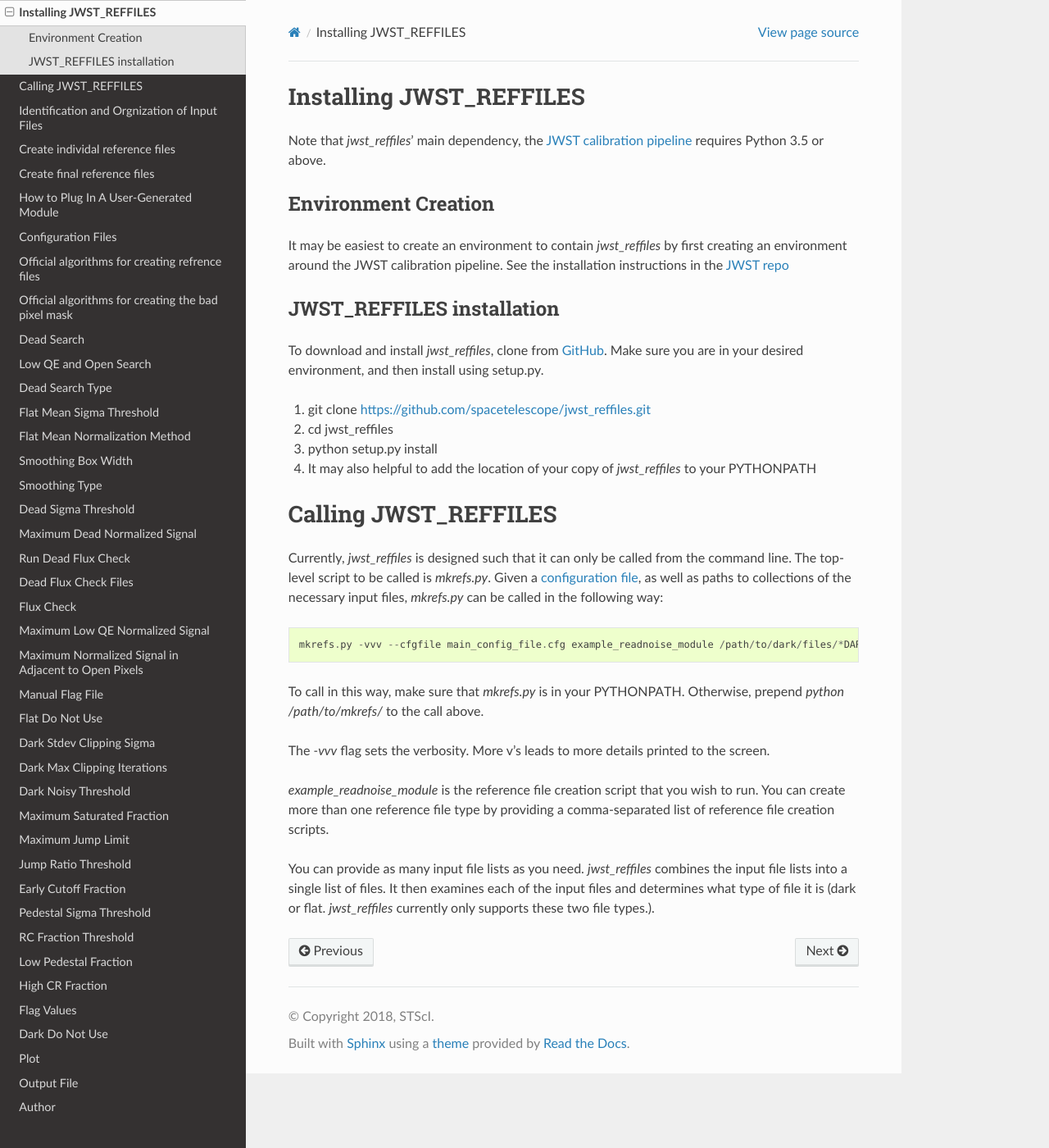
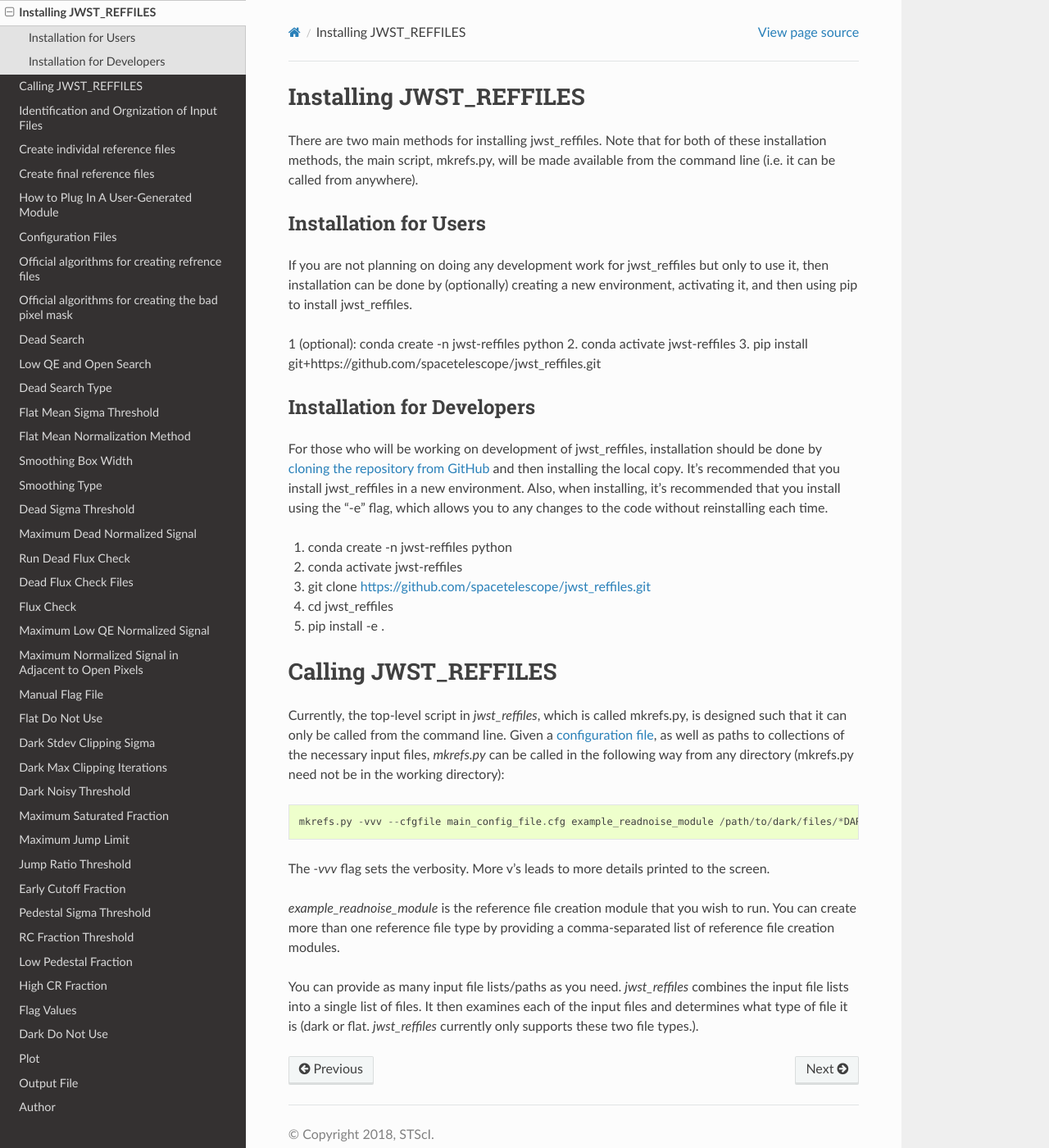
Before and after one commit to spacetelescope/jwst_reffiles, a Sphinx documentation site: the page built from docs/install.rst, in a window 1280 px wide and 1400 px high. Shown: the whole window at 82% size. Built offline with Sphinx 7.4.7 and the Read the Docs theme 2.0.0, drawn with Linux system fonts in a browser that asks for light colours; formulas are drawn with MathJax 3.

Commit message:
Update install doc to reflect new installation process

```diff
--- a/docs/install.rst
+++ b/docs/install.rst
@@ -1,37 +1,40 @@
 Installing JWST_REFFILES
 ========================
 
-Note that *jwst_reffiles*' main dependency, the `JWST calibration pipeline <https://github.com/spacetelescope/jwst>`_ requires Python 3.5 or above.
+There are two main methods for installing jwst_reffiles. Note that for both of these installation methods, the main script, mkrefs.py, will be made available from the command line (i.e. it can be called from anywhere).
 
-Environment Creation
---------------------
+Installation for Users
+----------------------
 
-It may be easiest to create an environment to contain *jwst_reffiles* by first creating an environment around the JWST calibration pipeline. See the installation instructions in the `JWST repo <https://github.com/spacetelescope/jwst>`_
+If you are not planning on doing any development work for jwst_reffiles but only to use it, then installation can be done by (optionally) creating a new environment, activating it, and then using pip to install jwst_reffiles.
 
-JWST_REFFILES installation
---------------------------
+1 (optional): conda create -n jwst-reffiles python
+2. conda activate jwst-reffiles
+3. pip install git+https://github.com/spacetelescope/jwst_reffiles.git
 
-To download and install *jwst_reffiles*, clone from `GitHub <https://github.com/spacetelescope/jwst_reffiles>`_. Make sure you are in your desired environment, and then install using setup.py.
+Installation for Developers
+---------------------------
 
-1. git clone https://github.com/spacetelescope/jwst_reffiles.git
-2. cd jwst_reffiles
-3. python setup.py install
-4. It may also helpful to add the location of your copy of *jwst_reffiles* to your PYTHONPATH
+For those who will be working on development of jwst_reffiles, installation should be done by `cloning the repository from GitHub <https://github.com/spacetelescope/jwst_reffiles>`_ and then installing the local copy. It's recommended that you install jwst_reffiles in a new environment. Also, when installing, it's recommended that you install using the "-e" flag, which allows you to any changes to the code without reinstalling each time.
+
+1. conda create -n jwst-reffiles python
+2. conda activate jwst-reffiles
+3. git clone https://github.com/spacetelescope/jwst_reffiles.git
+4. cd jwst_reffiles
+5. pip install -e .
 
 
 Calling JWST_REFFILES
 =====================
 
-Currently, *jwst_reffiles* is designed such that it can only be called from the command line. The top-level script to be called is `mkrefs.py`. Given a :ref:`configuration file <main_cfg>`, as well as paths to collections of the necessary input files, `mkrefs.py` can be called in the following way:
+Currently, the top-level script in *jwst_reffiles*, which is called mkrefs.py, is designed such that it can only be called from the command line. Given a :ref:`configuration file <main_cfg>`, as well as paths to collections of the necessary input files, `mkrefs.py` can be called in the following way from any directory (mkrefs.py need not be in the working directory):
 
 ::
 
   mkrefs.py -vvv --cfgfile main_config_file.cfg example_readnoise_module /path/to/dark/files/*DARK*_uncal.fits /path/to/flatfield/files/NRCN815A-LIN-53650[5678]*uncal.fits
 
-To call in this way, make sure that `mkrefs.py` is in your PYTHONPATH. Otherwise, prepend `python /path/to/mkrefs/` to the call above.
-
 The `-vvv` flag sets the verbosity. More v's leads to more details printed to the screen.
 
-`example_readnoise_module` is the reference file creation script that you wish to run. You can create more than one reference file type by providing a comma-separated list of reference file creation scripts.
+`example_readnoise_module` is the reference file creation module that you wish to run. You can create more than one reference file type by providing a comma-separated list of reference file creation modules.
 
-You can provide as many input file lists as you need. *jwst_reffiles* combines the input file lists into a single list of files. It then examines each of the input files and determines what type of file it is (dark or flat. *jwst_reffiles* currently only supports these two file types.).
+You can provide as many input file lists/paths as you need. *jwst_reffiles* combines the input file lists into a single list of files. It then examines each of the input files and determines what type of file it is (dark or flat. *jwst_reffiles* currently only supports these two file types.).
```
